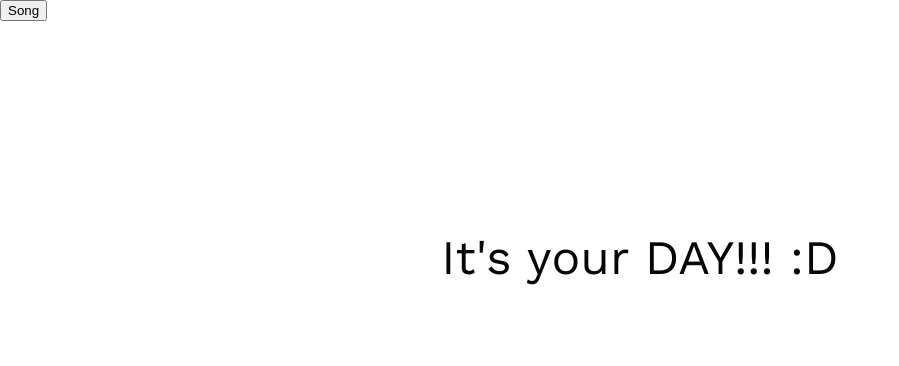
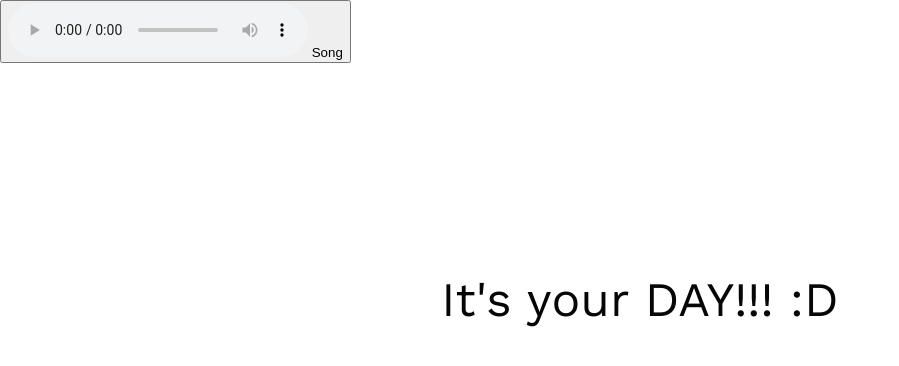
Before and after one commit to leohoccode/booo, a website: page index.html in a window 1280 px wide. Shown: the whole page, without its empty margins (0-899 px from the left). Drawn offline with nearby package versions, Linux system fonts and the light colour scheme.

Commit message:
Update index.html

```diff
--- a/index.html
+++ b/index.html
@@ -9,8 +9,7 @@
   <button id="ASong" onClick="playPause()">
   <audio
     src="hbd.mp3"
-    autoplay
-    loop
+    controls
   ></audio>
   Song
 </button>
```
